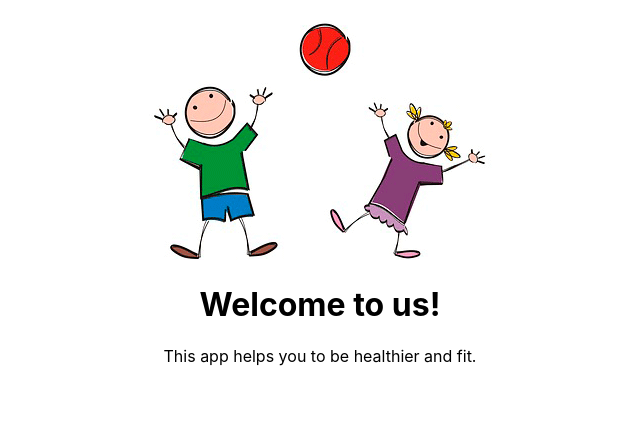
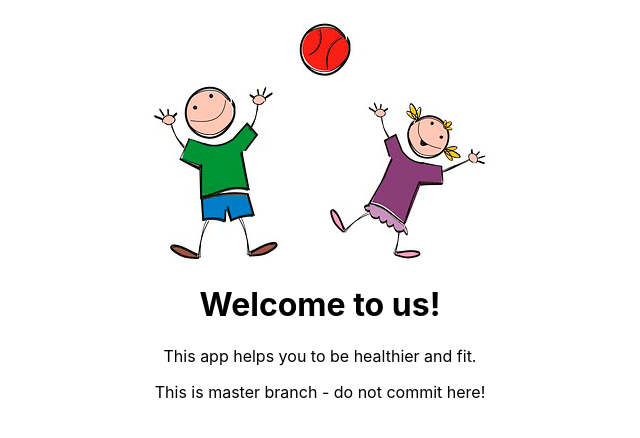
Before and after one commit to websivustot/healthandfit, a React (Create React App) app: page / in a window 1280 px wide. Shown: the top 438 px of the page, without its empty margins (320-960 px from the left). Built offline with nearby package versions, Linux system fonts and the light colour scheme.

Commit message:
created master branch

```diff
--- a/src/App.js
+++ b/src/App.js
@@ -9,6 +9,7 @@ class App extends Component {
         <img src={Logo} alt="Health & Fit" className="logo"/>
         <h1>Welcome to us!</h1>
         <p>This app helps you to be healthier and fit.</p>
+        <p>This is master branch - do not commit here!</p>
       </div>
     );
   }
```
